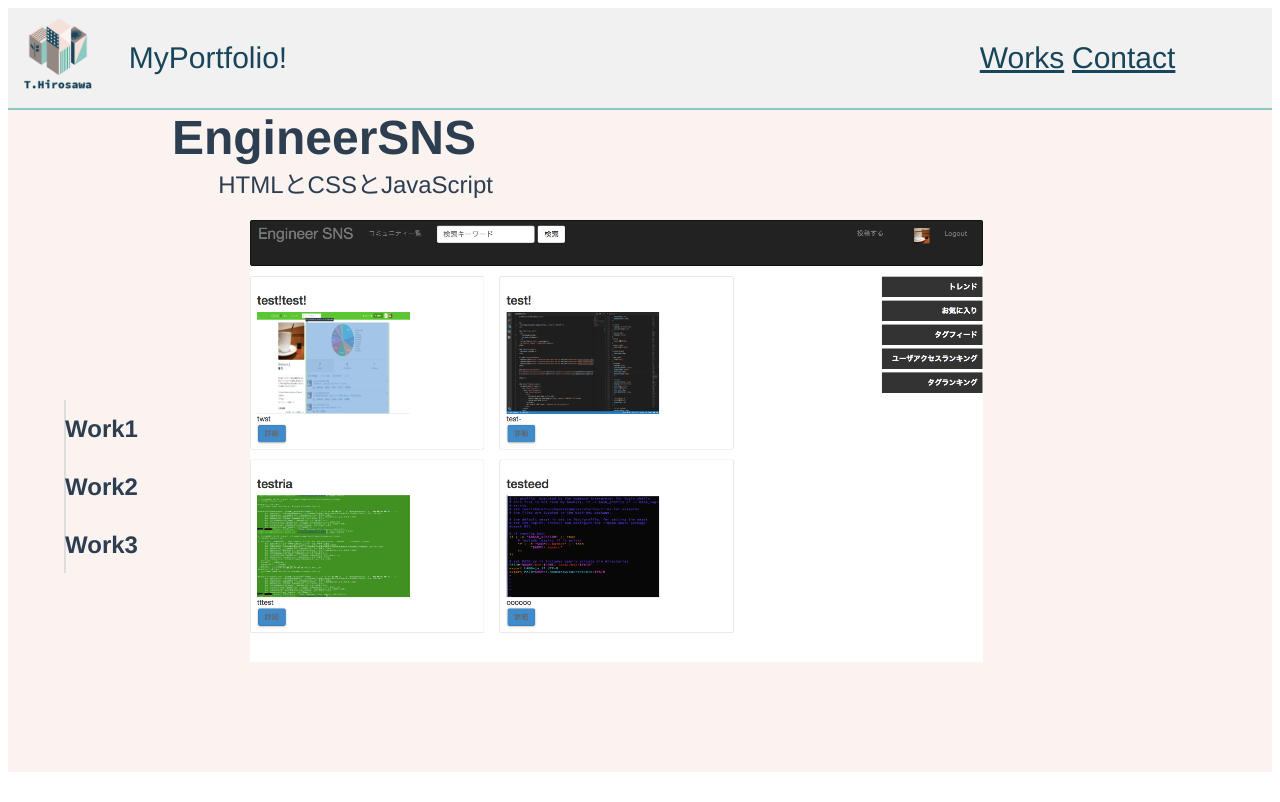
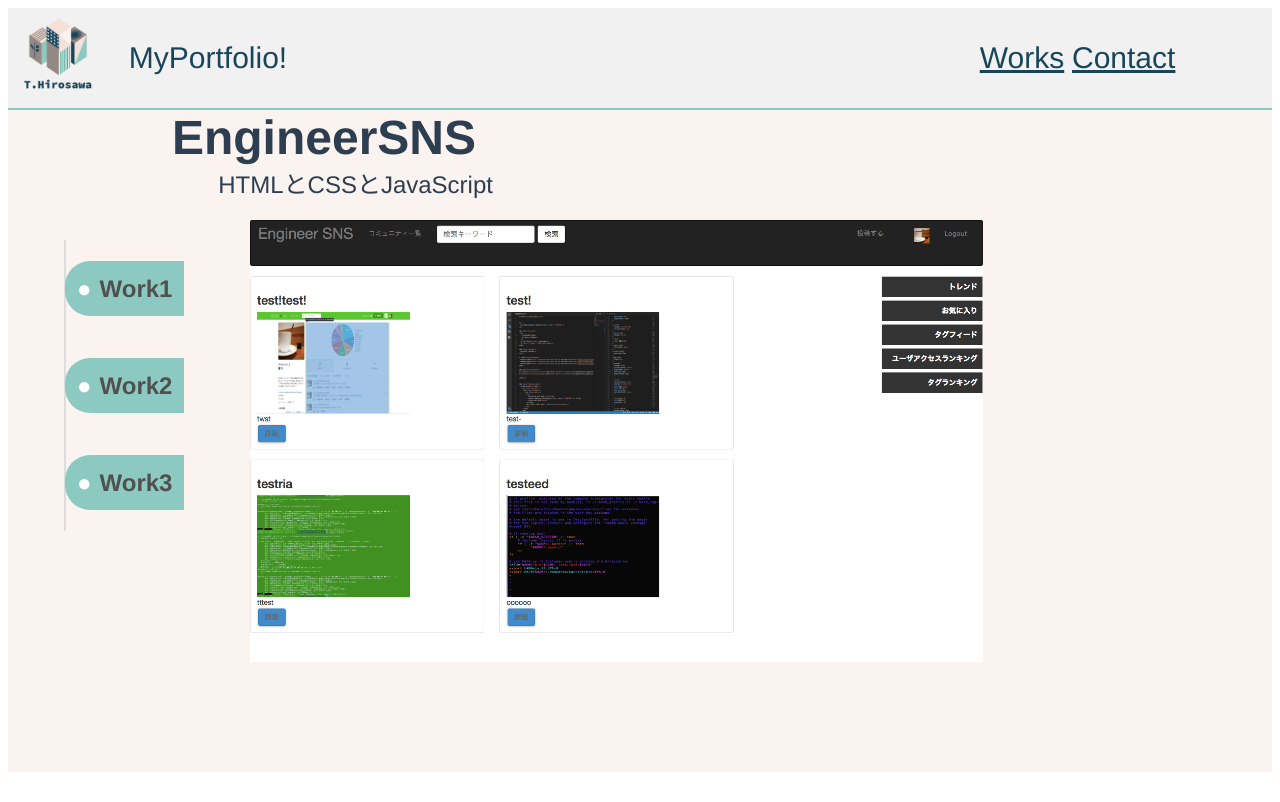
Before and after one commit to tsu2626/vue-study, a Vue app: page /#/works in a window 1280 px wide. Shown: the top 802 px of the page. Built offline with nearby package versions, Linux system fonts and the light colour scheme; some icons are missing; the HTML template or start-up script is replaced by a standard one.

Commit message:
fix sideBar_design

```diff
--- a/src/components/Works.vue
+++ b/src/components/Works.vue
@@ -115,7 +115,7 @@ export default {
     display: block;
     float: left;
     position: absolute;
-    top: 50%;
+    top: 30%;
     left: 5%;
   }
   &__item {
@@ -129,11 +129,25 @@ export default {
     float: left;
     cursor: pointer;
     position: relative;
-
-   left:50%;
+    left:50%;
     &:hover {
       background-color: #eee;
     }
   }
 }
+h2{
+  color: #505050;/*文字色*/
+  padding: 0.5em;/*文字周りの余白*/
+  display: inline-block;/*おまじない*/
+  line-height: 1.3;/*行高*/
+  background: #8ccac1;/*背景色*/
+  vertical-align: middle;/*上下中央*/
+  border-radius: 25px 0px 0px 25px;/*左側の角を丸く*/
+}
+
+h2:before {
+  content: '●';
+  color: white;
+  margin-right: 8px;
+}
 </style>
```
